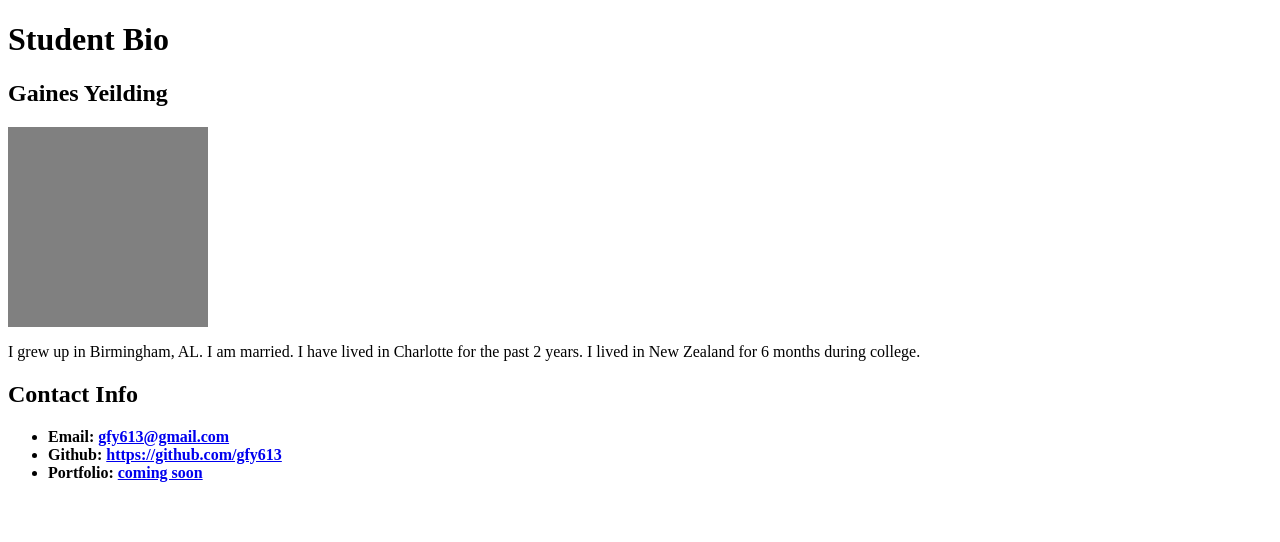
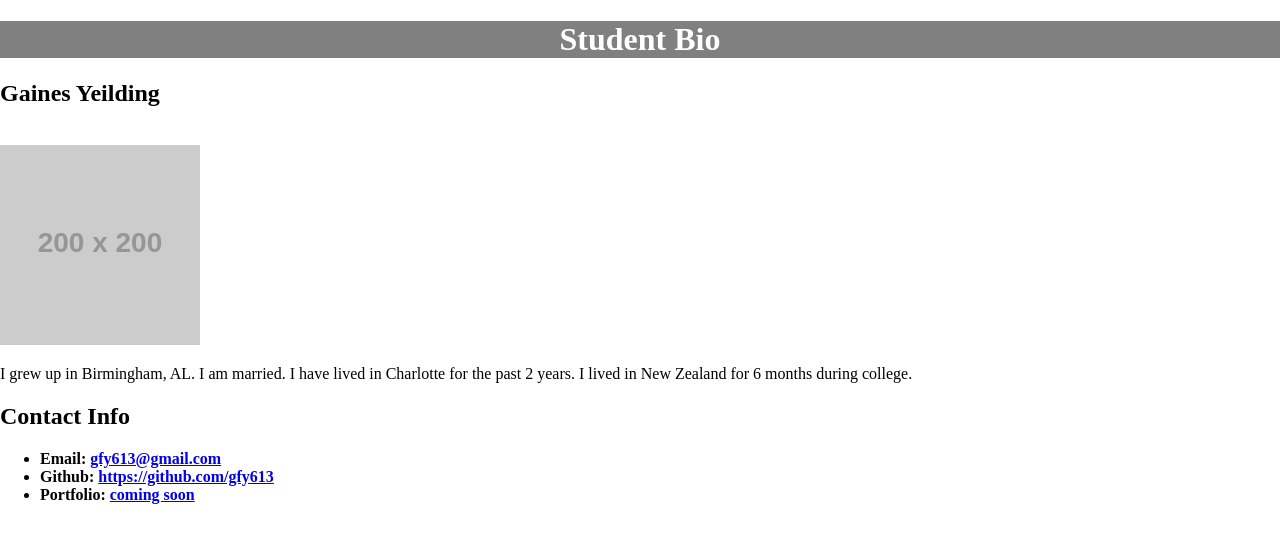
Before and after one commit to gfy613/git_hub, a plain HTML site: page student_bio.html in a window 1280 px wide. Drawn offline with Linux system fonts and the light colour scheme; placeholder pictures from the web are drawn by us.

Commit message:
Added Stlye.css

```diff
--- a/student_bio.html
+++ b/student_bio.html
@@ -1,20 +1,25 @@
 <!DOCTYPE html>
 <html>
     <head>
-        <title>Student Bio</title>
+        <title>Activity 1: Student Bio</title>
+        <!-- Link to your external CSS -->
+        <link rel="stylesheet" type="text/css" href="style.css">
     </head>
 
     <body>
+
        <h1>Student Bio</h1>
-       <h2>Gaines Yeilding</h2>
+       <h2 class="name">Gaines Yeilding</h2>
+        <br>
+       <img src="https://placehold.it/200x200" alt="Your Name">
+       <br>
 
-       <div style="width: 200px; height: 200px; background-color: grey"></div>
-        <p>I grew up in Birmingham, AL. I am married. I have lived in Charlotte for the past 2 years. I lived in New Zealand for 6 months during college.</p>
+       <p class="bio">I grew up in Birmingham, AL. I am married. I have lived in Charlotte for the past 2 years. I lived in New Zealand for 6 months during college.</p>
 
         <h2>Contact Info</h2>
         <ul>
             <li><strong>Email: <a href="mailto:gfy613@gmail.com">gfy613@gmail.com</a></strong></li>
             <li><strong>Github: <a href="https://github.com/gfy613">https://github.com/gfy613</a></strong></li>
-            <li><strong>Portfolio: <a href="blank">coming soon</a></strong></li>
+            <li><strong>Portfolio: <a href="#">coming soon</a></strong></li>
         </ul>
     </body>
--- /dev/null
+++ b/style.css
@@ -0,0 +1,19 @@
+
+body{
+    margin: 0;
+    padding: 0;
+}
+h1 {
+    background-color: grey;
+    color: white;
+    text-align: center;
+
+}
+
+.name{
+    text-align: left;
+}
+
+.bio {
+   text-align: left;
+}
```
